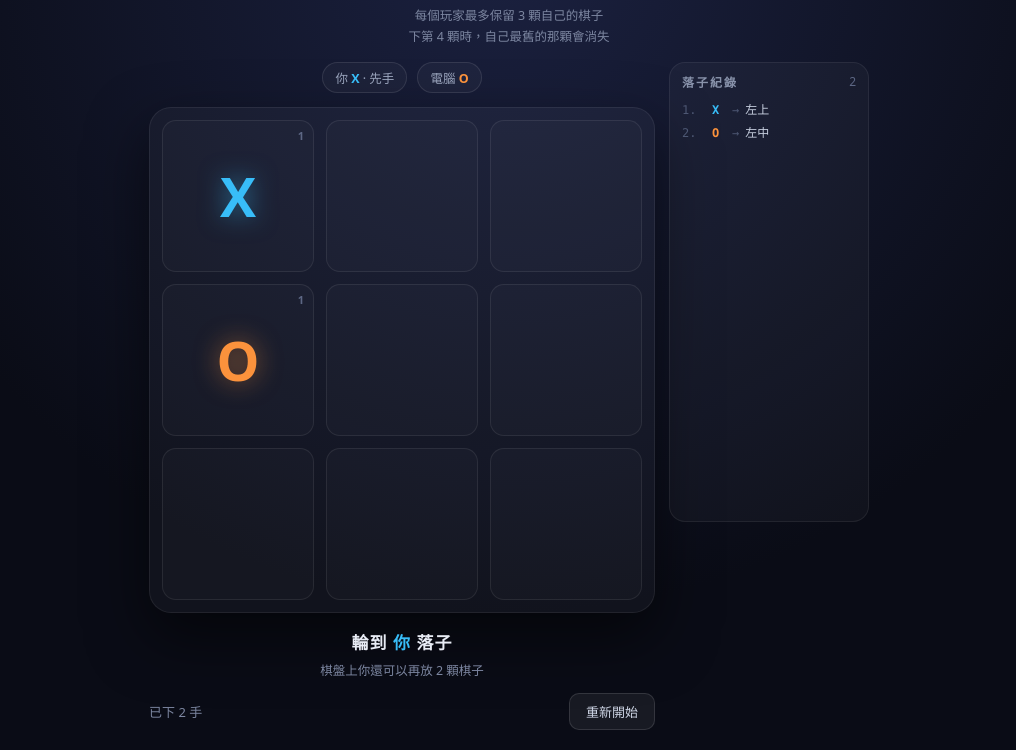
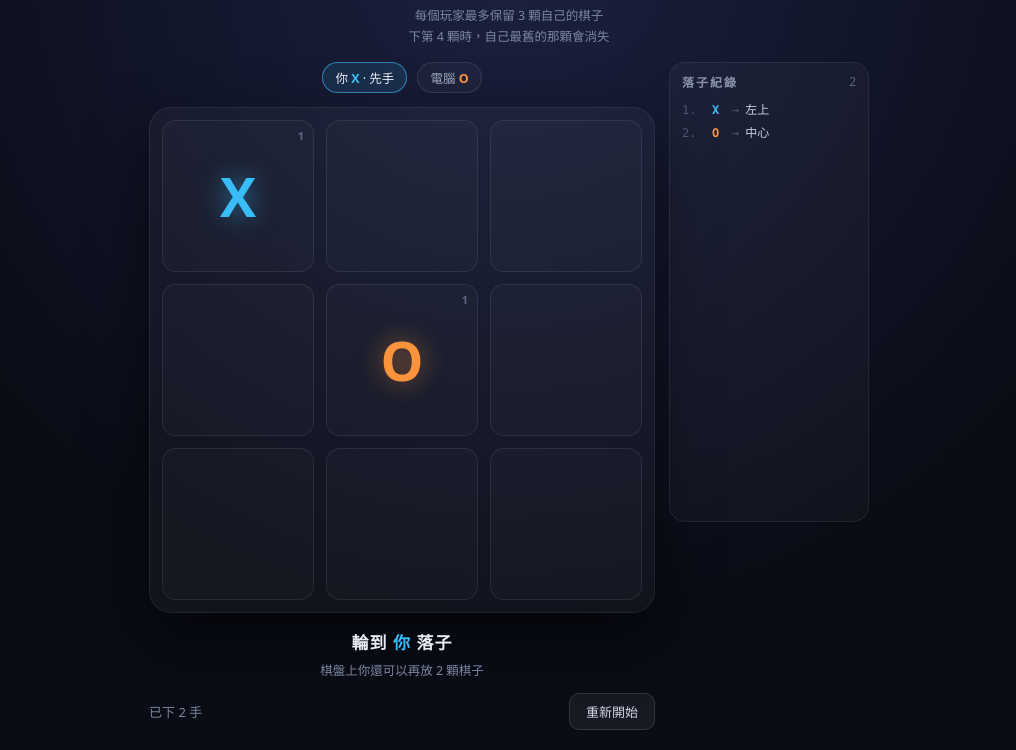
Before and after one commit to wkai2573/vanishing-tictactoe, a plain HTML site: page index.html in a window 1280 px wide. Both pictures are taken after a click on the button 369 px from the left and 250 px from the top of the page. Shown: the part 55-805 px from the top of the page, without its empty margins (131-1147 px from the left). Drawn offline with Linux system fonts and the light colour scheme.

Commit message:
fix(ai): 升級為全狀態逆向分析引擎與13步極限頑抗策略，支援先後手切換

```diff
--- a/index.html
+++ b/index.html
@@ -38,7 +38,18 @@
   .chip {
     font-size: 12.5px; padding: 5px 12px; border-radius: 999px;
     border: 1px solid rgba(255,255,255,.1); background: rgba(255,255,255,.03);
-    color: #9aa4bc;
+    color: #9aa4bc; cursor: pointer; user-select: none; transition: all .15s;
+    font-family: inherit;
+  }
+  .chip:hover { background: rgba(255,255,255,.08); border-color: rgba(255,255,255,.25); }
+  .chip.active {
+    border-color: rgba(56,189,248,.6);
+    background: rgba(56,189,248,.12);
+    color: #e8ecf5;
+  }
+  .chip.active.ai-active {
+    border-color: rgba(251,146,60,.6);
+    background: rgba(251,146,60,.12);
   }
   .chip b { font-weight: 800; }
   .chip.you b { color: #38bdf8; }
@@ -142,8 +153,8 @@
   <div class="layout">
     <div class="main">
       <div class="players">
-        <span class="chip you">你 <b>X</b> · 先手</span>
-        <span class="chip ai">電腦 <b>O</b></span>
+        <button class="chip you active" id="chip-human-first" type="button" title="點擊設定由你先手">你 <b>X</b> · 先手</button>
+        <button class="chip ai" id="chip-ai-first" type="button" title="點擊設定由電腦先手">電腦 <b>O</b></button>
       </div>
       <div class="board" id="board">
         <button class="cell" type="button" data-i="0"><span class="mark"></span><span class="badge"></span></button>
@@ -187,153 +198,261 @@
   const N_HIST = 8740;
 
   // ====== 編碼工具 ======
-  // 歷史用整數編碼：2 bits 長度 + 最多 3 個 4-bit 位置
   function encHist(h) {
     let v = h.length;
     for (let i = 0; i < h.length; i++) v |= h[i] << (2 + i * 4);
     return v;
   }
-  function histMask(h) {
-    const v = encHist(h);
+  function histMaskVal(v) {
     const len = v & 3;
     let m = 0;
     for (let i = 0; i < len; i++) m |= 1 << ((v >> (2 + i * 4)) & 15);
     return m;
   }
+  function histMask(h) {
+    return histMaskVal(encHist(h));
+  }
+  function hasLine(m) {
+    for (let i = 0; i < 8; i++) if ((m & LINE_MASKS[i]) === LINE_MASKS[i]) return true;
+    return false;
+  }
   function hasLineArr(arr) {
     if (arr.length < 3) return false;
     let m = 0;
     for (const p of arr) m |= 1 << p;
-    for (let i = 0; i < 8; i++) if ((m & LINE_MASKS[i]) === LINE_MASKS[i]) return true;
-    return false;
+    return hasLine(m);
   }
   function keyOf(xhV, ohV, t) {
     return (xhV * N_HIST + ohV) * 2 + t;
   }
 
-  // ====== 遊戲樹搜尋（迭代式 DFS，帶循環偵測） ======
-  const memo = new Map();     // key -> -1 / 0 / 1
-  const onStack = new Set();  // 當前 DFS 路徑上的 key
+  // ====== 逆向分析求解引擎 (Retrograde Analysis) ======
+  // 窮舉計算全部 116,074 個盤面狀態的勝負與極限步數
+  const keyToId = new Map();
+  const states = [];
+  let status, dist;
+  let solverReady = false;
 
-  function makeFrame(xh, oh, t) {
-    const key = keyOf(encHist(xh), encHist(oh), t);
-    const myArr = t === 0 ? xh : oh;
-    const occupied = histMask(xh) | histMask(oh);
-    const len = myArr.length;
-    const children = [];
+  function initSolver() {
+    if (solverReady) return;
+    const rootKey = keyOf(0, 0, 0);
+    keyToId.set(rootKey, 0);
+    states.push({ xhV: 0, ohV: 0, t: 0, moves: [] });
 
-    for (let cell = 0; cell < 9; cell++) {
-      if (occupied & (1 << cell)) continue;
-      const newMy = len >= 3
-        ? [myArr[1], myArr[2], cell]
-        : myArr.concat(cell);
+    let qHead = 0;
+    while (qHead < states.length) {
+      const cur = states[qHead++];
+      const myV = cur.t === 0 ? cur.xhV : cur.ohV;
+      const myLen = myV & 3;
+      const occ = histMaskVal(cur.xhV) | histMaskVal(cur.ohV);
+      const p0 = (myV >> 2) & 15;
+      const p1 = (myV >> 6) & 15;
+      const p2 = (myV >> 10) & 15;
 
-      if (hasLineArr(newMy)) {
-        children.push({ win: true });
-        continue;
+      for (let cell = 0; cell < 9; cell++) {
+        if (occ & (1 << cell)) continue;
+        let newMyV, newMask;
+        if (myLen === 0) {
+          newMyV = 1 | (cell << 2);
+          newMask = 1 << cell;
+        } else if (myLen === 1) {
+          newMyV = 2 | (p0 << 2) | (cell << 6);
+          newMask = (1 << p0) | (1 << cell);
+        } else if (myLen === 2) {
+          newMyV = 3 | (p0 << 2) | (p1 << 6) | (cell << 10);
+          newMask = (1 << p0) | (1 << p1) | (1 << cell);
+        } else {
+          newMyV = 3 | (p1 << 2) | (p2 << 6) | (cell << 10);
+          newMask = (1 << p1) | (1 << p2) | (1 << cell);
+        }
+
+        if (hasLine(newMask)) {
+          cur.moves.push({ cell, win: true });
+          continue;
+        }
+
+        const nxhV = cur.t === 0 ? newMyV : cur.xhV;
+        const nohV = cur.t === 0 ? cur.ohV : newMyV;
+        const nT = 1 - cur.t;
+        const nKey = keyOf(nxhV, nohV, nT);
+
+        let nextId = keyToId.get(nKey);
+        if (nextId === undefined) {
+          nextId = states.length;
+          keyToId.set(nKey, nextId);
+          states.push({ xhV: nxhV, ohV: nohV, t: nT, moves: [] });
+        }
+        cur.moves.push({ cell, win: false, nextId });
       }
-      const nxh = t === 0 ? newMy : xh;
-      const noh = t === 0 ? oh : newMy;
-      const nT = 1 - t;
-      children.push({
-        win: false, nxh, noh, nT,
-        key: keyOf(encHist(nxh), encHist(noh), nT)
-      });
     }
-    return { xh, oh, t, key, children, idx: 0, best: -2 };
+
+    const N = states.length;
+    const parentCount = new Int32Array(N);
+    for (let i = 0; i < N; i++) {
+      for (const m of states[i].moves) {
+        if (!m.win) parentCount[m.nextId]++;
+      }
+    }
+
+    const parentOffsets = new Int32Array(N + 1);
+    for (let i = 0; i < N; i++) parentOffsets[i + 1] = parentOffsets[i] + parentCount[i];
+    const parentArr = new Int32Array(parentOffsets[N]);
+    const curParentIdx = new Int32Array(parentOffsets);
+
+    for (let i = 0; i < N; i++) {
+      for (const m of states[i].moves) {
+        if (!m.win) parentArr[curParentIdx[m.nextId]++] = i;
+      }
+    }
+
+    status = new Int8Array(N);
+    dist = new Int16Array(N);
+    const remMoves = new Int8Array(N);
+    const propQ = new Int32Array(N);
+    let pTail = 0;
+
+    for (let i = 0; i < N; i++) {
+      const mvs = states[i].moves;
+      let hasW = false;
+      for (const m of mvs) {
+        if (m.win) { hasW = true; break; }
+      }
+      if (hasW) {
+        status[i] = 1;
+        dist[i] = 1;
+        propQ[pTail++] = i;
+      } else {
+        remMoves[i] = mvs.length;
+      }
+    }
+
+    let pHead = 0;
+    while (pHead < pTail) {
+      const u = propQ[pHead++];
+      const s = status[u];
+      const d = dist[u];
+      const pStart = parentOffsets[u];
+      const pEnd = parentOffsets[u + 1];
+
+      if (s === -1) {
+        for (let p = pStart; p < pEnd; p++) {
+          const v = parentArr[p];
+          if (status[v] === 0) {
+            status[v] = 1;
+            dist[v] = d + 1;
+            propQ[pTail++] = v;
+          } else if (status[v] === 1 && d + 1 < dist[v]) {
+            dist[v] = d + 1;
+          }
+        }
+      } else if (s === 1) {
+        for (let p = pStart; p < pEnd; p++) {
+          const v = parentArr[p];
+          if (status[v] === 0) {
+            remMoves[v]--;
+            if (d + 1 > dist[v]) dist[v] = d + 1;
+            if (remMoves[v] === 0) {
+              status[v] = -1;
+              propQ[pTail++] = v;
+            }
+          }
+        }
+      }
+    }
+    solverReady = true;
   }
 
-  function analyze(xh, oh, t) {
-    const rootKey = keyOf(encHist(xh), encHist(oh), t);
-    const cached = memo.get(rootKey);
-    if (cached !== undefined) return cached;
+  // 找當前玩家最佳落子（極限頑抗 + 必勝最速反殺）
+  function bestMove(xh, oh, t) {
+    if (!solverReady) initSolver();
+    const key = keyOf(encHist(xh), encHist(oh), t);
+    const id = keyToId.get(key);
+    if (id === undefined) {
+      const occ = histMask(xh) | histMask(oh);
+      const legal = [];
+      for (let c = 0; c < 9; c++) if (!(occ & (1 << c))) legal.push(c);
+      return { cell: legal[Math.floor(Math.random() * legal.length)] };
+    }
+    const cur = states[id];
 
-    const stack = [makeFrame(xh, oh, t)];
-    onStack.add(rootKey);
+    // 1. 立即獲勝手
+    const winMoves = cur.moves.filter(m => m.win);
+    if (winMoves.length > 0) {
+      return { cell: winMoves[Math.floor(Math.random() * winMoves.length)].cell };
+    }
 
-    while (stack.length > 0) {
-      const frame = stack[stack.length - 1];
+    // 2. 必勝走法（對手為 -1，選擇最速獲勝 min distance）
+    const winningMoves = [];
+    let minD = Infinity;
+    for (const m of cur.moves) {
+      if (status[m.nextId] === -1) {
+        const d = dist[m.nextId];
+        if (d < minD) {
+          minD = d;
+          winningMoves.length = 0;
+          winningMoves.push(m.cell);
+        } else if (d === minD) {
+          winningMoves.push(m.cell);
+        }
+      }
+    }
+    if (winningMoves.length > 0) {
+      return { cell: winningMoves[Math.floor(Math.random() * winningMoves.length)] };
+    }
 
-      if (frame.best === 1) {          // 必勝，不必再算
-        memo.set(frame.key, 1);
-        onStack.delete(frame.key);
-        stack.pop();
-        continue;
+    // 3. 和局走法（對手為 0，保持不敗）
+    const drawMoves = cur.moves.filter(m => status[m.nextId] === 0).map(m => m.cell);
+    if (drawMoves.length > 0) {
+      return { cell: drawMoves[Math.floor(Math.random() * drawMoves.length)] };
+    }
+
+    // 4. 處於劣勢時極限頑抗：選擇對手需要最長步數才能獲勝的走法 (max distance)，確保撐滿 13 步才輸
+    let maxD = -1;
+    const losingMoves = [];
+    for (const m of cur.moves) {
+      const d = dist[m.nextId];
+      if (d > maxD) {
+        maxD = d;
+        losingMoves.length = 0;
+        losingMoves.push(m.cell);
+      } else if (d === maxD) {
+        losingMoves.push(m.cell);
       }
-      if (frame.idx >= frame.children.length) {
-        memo.set(frame.key, frame.best);
-        onStack.delete(frame.key);
-        stack.pop();
-        continue;
-      }
-
-      const child = frame.children[frame.idx++];
-      if (child.win) { frame.best = 1; continue; }
-
-      const cv = memo.get(child.key);
-      if (cv !== undefined) {
-        const s = -cv;
-        if (s > frame.best) frame.best = s;
-        continue;
-      }
-      if (onStack.has(child.key)) {    // 循環 → 和局
-        if (0 > frame.best) frame.best = 0;
-        continue;
-      }
-      stack.push(makeFrame(child.nxh, child.noh, child.nT));
-      onStack.add(child.key);
     }
-    return memo.get(rootKey);
+    return { cell: losingMoves[Math.floor(Math.random() * losingMoves.length)] };
   }
 
-  // 找當前玩家最佳落子
-  function bestMove(xh, oh, t) {
-    const occupied = histMask(xh) | histMask(oh);
-    const myArr = t === 0 ? xh : oh;
-    const len = myArr.length;
-
-    let bestScore = -2;
-    let bestCells = [];
-
-    for (let cell = 0; cell < 9; cell++) {
-      if (occupied & (1 << cell)) continue;
-      const newMy = len >= 3
-        ? [myArr[1], myArr[2], cell]
-        : myArr.concat(cell);
-
-      let score;
-      if (hasLineArr(newMy)) {
-        score = 1;
-      } else {
-        const nxh = t === 0 ? newMy : xh;
-        const noh = t === 0 ? oh : newMy;
-        score = -analyze(nxh, noh, 1 - t);
-      }
-
-      if (score > bestScore) { bestScore = score; bestCells = [cell]; }
-      else if (score === bestScore) bestCells.push(cell);
-    }
-
-    return {
-      cell: bestCells[Math.floor(Math.random() * bestCells.length)],
-      score: bestScore
-    };
-  }
-
-  // 開頁就背景預熱，玩家讀規則時 AI 已在算
-  setTimeout(() => { analyze([], [], 0); }, 0);
+  // 背景初始化求解引擎
+  setTimeout(initSolver, 0);
 
   // ====== UI ======
-  const boardEl    = document.getElementById('board');
-  const turnEl     = document.getElementById('turn');
-  const hintEl     = document.getElementById('hint');
-  const movesEl    = document.getElementById('moves');
-  const resetBtn   = document.getElementById('reset');
-  const logBodyEl  = document.getElementById('log-body');
-  const logCountEl = document.getElementById('log-count');
-  const cellEls    = [...boardEl.querySelectorAll('.cell')];
+  const boardEl        = document.getElementById('board');
+  const turnEl         = document.getElementById('turn');
+  const hintEl         = document.getElementById('hint');
+  const movesEl        = document.getElementById('moves');
+  const resetBtn       = document.getElementById('reset');
+  const logBodyEl      = document.getElementById('log-body');
+  const logCountEl     = document.getElementById('log-count');
+  const chipHumanFirst = document.getElementById('chip-human-first');
+  const chipAiFirst    = document.getElementById('chip-ai-first');
+  const cellEls        = [...boardEl.querySelectorAll('.cell')];
 
   let xHist, oHist, turn, moveCount, gameOver, winner, winLine, thinking;
+  let humanPlayer = 'X'; // 'X' = 玩家先手, 'O' = 電腦先手
+
+  function updatePlayerChips() {
+    if (humanPlayer === 'X') {
+      chipHumanFirst.className = 'chip you active';
+      chipHumanFirst.innerHTML = '你 <b>X</b> · 先手';
+      chipAiFirst.className = 'chip ai';
+      chipAiFirst.innerHTML = '電腦 <b>O</b>';
+    } else {
+      chipHumanFirst.className = 'chip you';
+      chipHumanFirst.innerHTML = '你 <b>O</b>';
+      chipAiFirst.className = 'chip ai active ai-active';
+      chipAiFirst.innerHTML = '電腦 <b>X</b> · 先手';
+    }
+  }
 
   function reset() {
     xHist = []; oHist = [];
@@ -348,7 +467,13 @@
     });
     logBodyEl.innerHTML = '<div class="log-empty">尚未開始</div>';
     logCountEl.textContent = '0';
+    updatePlayerChips();
     updateUI();
+
+    // 如果電腦執先手 (X)，開局立即下第一手
+    if (humanPlayer === 'O') {
+      aiPlay();
+    }
   }
 
   function getOwner(cell) {
@@ -399,19 +524,22 @@
     }
 
     if (winner) {
-      const name = winner === 'X' ? '你' : '電腦';
+      const isYou = winner === humanPlayer;
+      const name = isYou ? '你' : '電腦';
       turnEl.innerHTML = `<span class="${winner.toLowerCase()}">${name}</span> 獲勝！`;
       hintEl.textContent = '按「重新開始」再玩一局';
     } else if (gameOver) {
       turnEl.textContent = '和局';
       hintEl.textContent = '按「重新開始」再玩一局';
     } else if (thinking) {
-      turnEl.innerHTML = `<span class="o">電腦</span> 思考中<span class="dots"></span>`;
+      const aiSymbol = humanPlayer === 'X' ? 'o' : 'x';
+      turnEl.innerHTML = `<span class="${aiSymbol}">電腦</span> 思考中<span class="dots"></span>`;
       hintEl.textContent = '';
     } else {
-      turnEl.innerHTML = `輪到 <span class="x">你</span> 落子`;
-      if (xHist.length >= 3) hintEl.textContent = '⚠ 你落下後，自己最舊的棋子會消失';
-      else hintEl.textContent = `棋盤上你還可以再放 ${3 - xHist.length} 顆棋子`;
+      const myHist = humanPlayer === 'X' ? xHist : oHist;
+      turnEl.innerHTML = `輪到 <span class="${humanPlayer.toLowerCase()}">你</span> 落子`;
+      if (myHist.length >= 3) hintEl.textContent = '⚠ 你落下後，自己最舊的棋子會消失';
+      else hintEl.textContent = `棋盤上你還可以再放 ${3 - myHist.length} 顆棋子`;
     }
 
     movesEl.textContent = `已下 ${moveCount} 手`;
@@ -436,33 +564,42 @@
     return false;
   }
 
-  function humanPlay(cell) {
-    if (gameOver || thinking) return;
-    if (turn !== 0) return;
-    if (getOwner(cell)) return;
-
-    applyMove('X', cell);
-    cellEls[cell].classList.add('placing');
-    setTimeout(() => cellEls[cell].classList.remove('placing'), 300);
-
-    if (endIfWin('X')) { updateUI(); return; }
-
-    turn = 1; thinking = true;
+  function aiPlay() {
+    if (gameOver) return;
+    thinking = true;
     updateUI();
 
     setTimeout(() => {
       if (gameOver) { thinking = false; return; }
-      const { cell: move } = bestMove(xHist, oHist, 1);
-      applyMove('O', move);
+      const aiPlayer = humanPlayer === 'X' ? 'O' : 'X';
+      const aiTurn = aiPlayer === 'X' ? 0 : 1;
+      const { cell: move } = bestMove(xHist, oHist, aiTurn);
+      applyMove(aiPlayer, move);
       cellEls[move].classList.add('placing');
       setTimeout(() => cellEls[move].classList.remove('placing'), 300);
 
-      endIfWin('O');
+      endIfWin(aiPlayer);
       thinking = false;
-      turn = 0;
+      turn = 1 - aiTurn;
       if (!gameOver && moveCount >= 300) gameOver = true;
       updateUI();
     }, 200);
+  }
+
+  function humanPlay(cell) {
+    if (gameOver || thinking) return;
+    const humanTurn = humanPlayer === 'X' ? 0 : 1;
+    if (turn !== humanTurn) return;
+    if (getOwner(cell)) return;
+
+    applyMove(humanPlayer, cell);
+    cellEls[cell].classList.add('placing');
+    setTimeout(() => cellEls[cell].classList.remove('placing'), 300);
+
+    if (endIfWin(humanPlayer)) { updateUI(); return; }
+
+    turn = 1 - humanTurn;
+    aiPlay();
   }
 
   cellEls.forEach(el => {
@@ -470,6 +607,17 @@
   });
   resetBtn.addEventListener('click', reset);
 
+  chipHumanFirst.addEventListener('click', () => {
+    if (humanPlayer === 'X') return;
+    humanPlayer = 'X';
+    reset();
+  });
+  chipAiFirst.addEventListener('click', () => {
+    if (humanPlayer === 'O') return;
+    humanPlayer = 'O';
+    reset();
+  });
+
   reset();
 })();
 </script>
```
Also changed, not shown: 1 other file.
